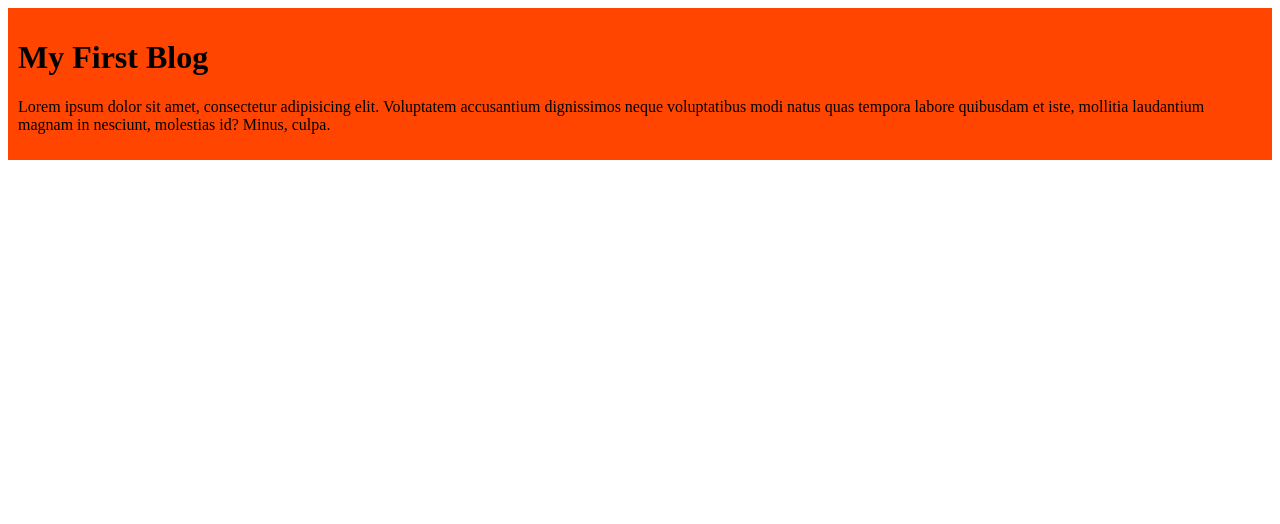
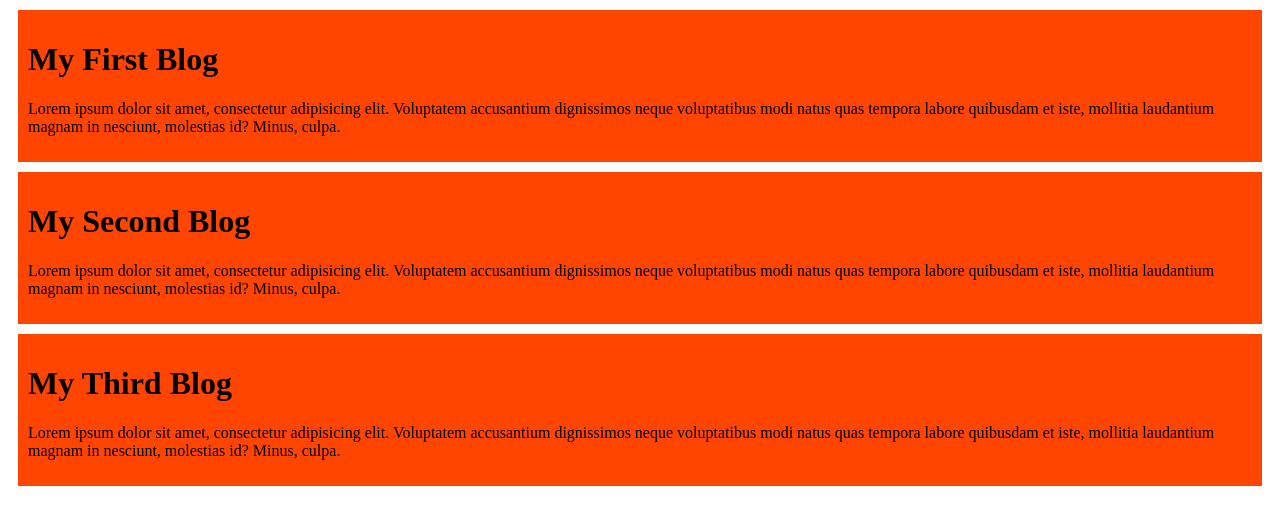
Before and after one commit to theatiq/my-simple-website, a plain HTML site: page index.html in a window 1280 px wide. Drawn offline with Linux system fonts and the light colour scheme.

Commit message:
second commit

```diff
--- a/index.html
+++ b/index.html
@@ -16,5 +16,23 @@
         molestias id? Minus, culpa.
       </p>
     </div>
+    <div>
+      <h1>My Second Blog</h1>
+      <p>
+        Lorem ipsum dolor sit amet, consectetur adipisicing elit. Voluptatem
+        accusantium dignissimos neque voluptatibus modi natus quas tempora
+        labore quibusdam et iste, mollitia laudantium magnam in nesciunt,
+        molestias id? Minus, culpa.
+      </p>
+    </div>
+    <div>
+      <h1>My Third Blog</h1>
+      <p>
+        Lorem ipsum dolor sit amet, consectetur adipisicing elit. Voluptatem
+        accusantium dignissimos neque voluptatibus modi natus quas tempora
+        labore quibusdam et iste, mollitia laudantium magnam in nesciunt,
+        molestias id? Minus, culpa.
+      </p>
+    </div>
   </body>
 </html>
--- a/styles/blog.css
+++ b/styles/blog.css
@@ -1,4 +1,5 @@
 div{
     background-color: orangered;
     padding: 10px;
+    margin: 10px;
 }
```
